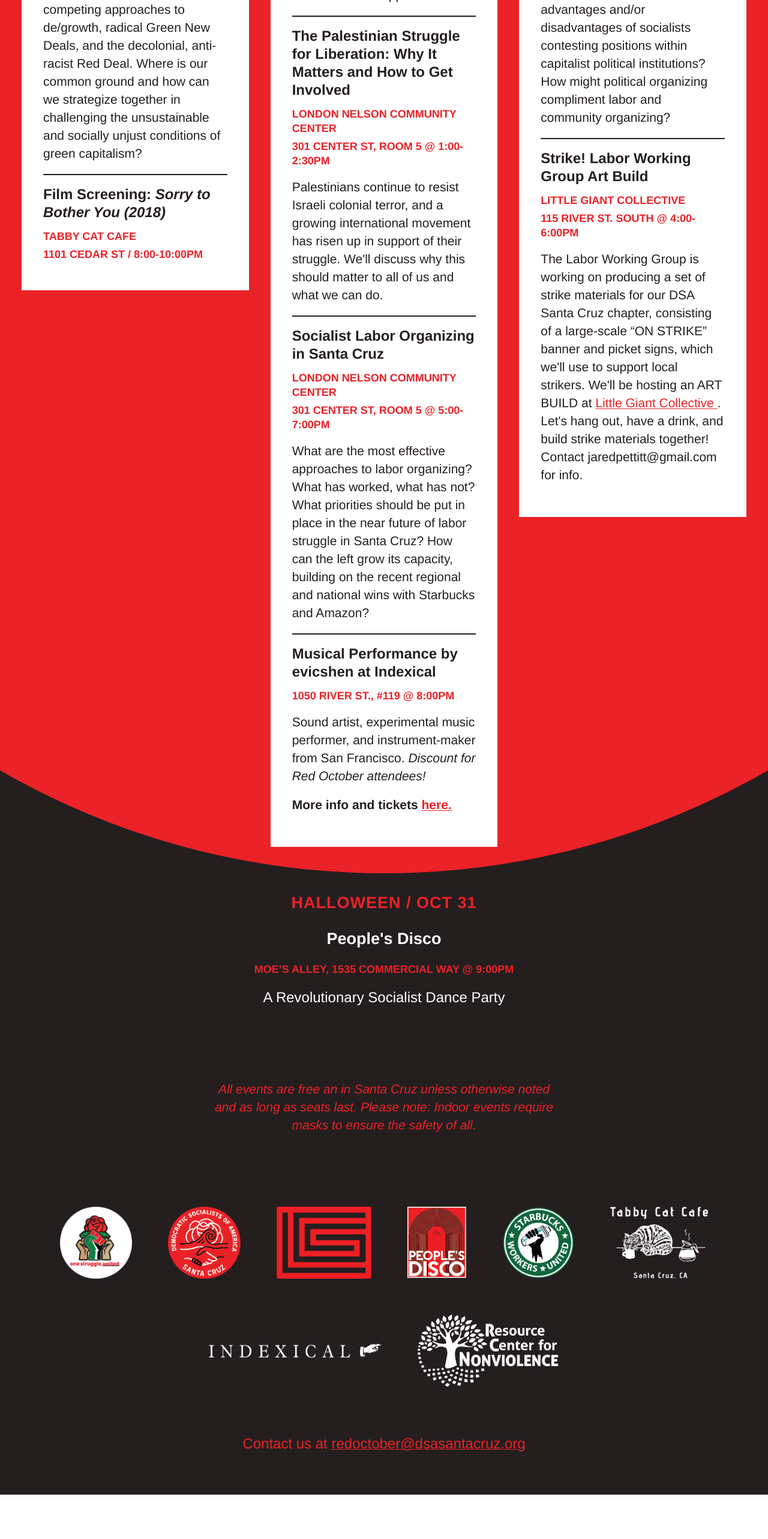
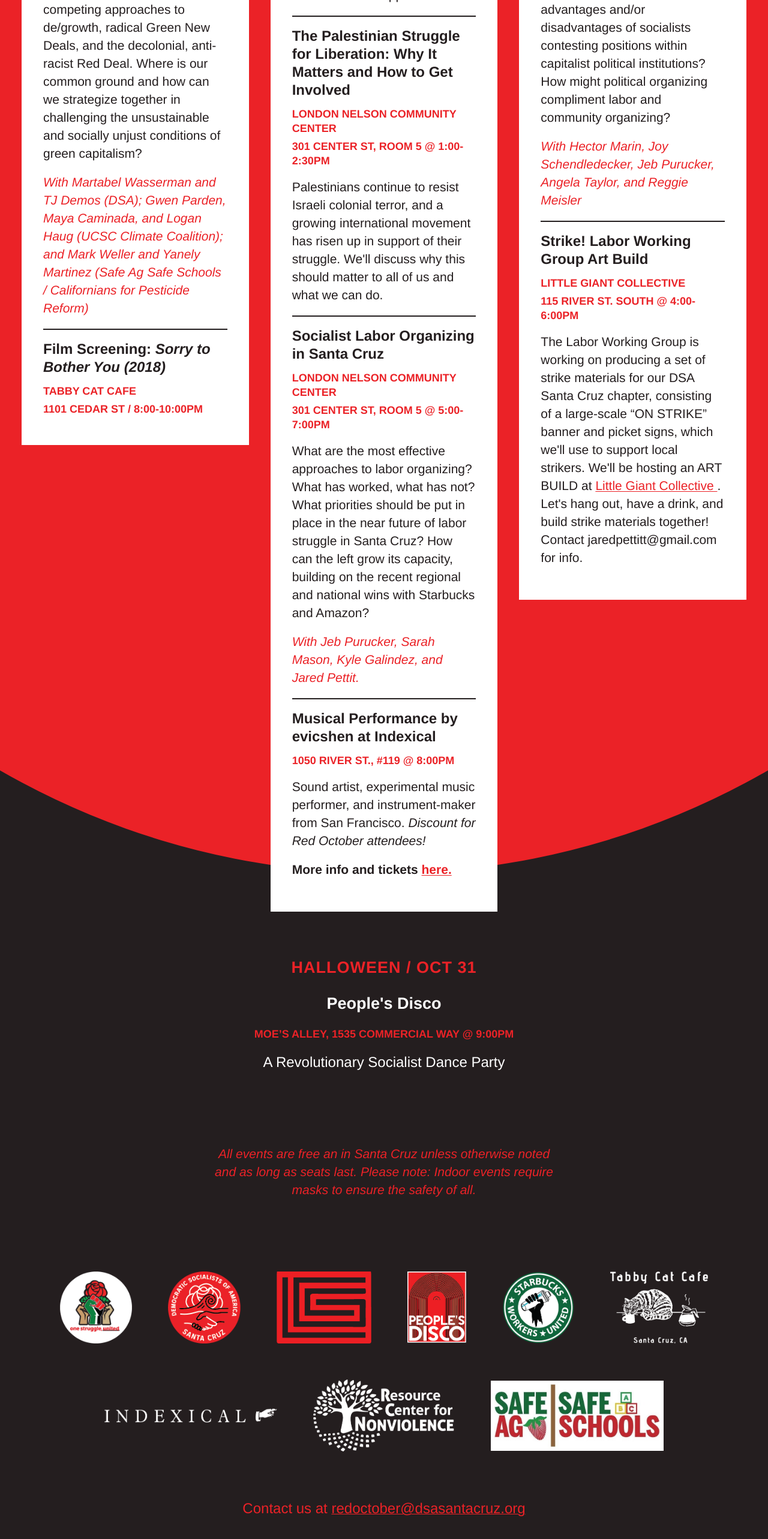
Before and after one commit to reilnuud/nuxt-redoctober, a Nuxt app: page / in a window 1280 px wide. Shown: the part 1927-4493 px from the top of the page at 60% size. Before the commit the page ends 4419 px from the top, so only its background shows below. Built offline with nearby package versions, Linux system fonts and the light colour scheme.

Commit message:
update content

```diff
--- a/components/organisms/Footer.vue
+++ b/components/organisms/Footer.vue
@@ -87,6 +87,13 @@
           src="/logos/RCNV-WHITE_LOGO.png"
         />
       </a>
+      <a>
+        <img
+          alt="logo"
+          class="object-contain max-w-[12rem] h-20"
+          src="/logos/safeagsafeschools.jpeg"
+        />
+      </a>
     </div>
     <!-- <a target="_blank" href="https://dsasantacruz.org/">
       <IconsLogomark class="w-20 bg-red h-20" />
--- a/pages/index.vue
+++ b/pages/index.vue
@@ -109,6 +109,15 @@
                   we strategize together in challenging the unsustainable and
                   socially unjust conditions of green capitalism?
                 </p>
+                <!-- <h4 class="font-bold text-red text-xs uppercase tracking-1">
+                  Speakers
+                </h4> -->
+                <p class="text-sm text-red italic mb-3">
+                  With Martabel Wasserman and TJ Demos (DSA); Gwen Parden, Maya
+                  Caminada, and Logan Haug (UCSC Climate Coalition); and Mark
+                  Weller and Yanely Martinez (Safe Ag Safe Schools /
+                  Californians for Pesticide Reform)
+                </p>
                 <hr class="my-3 border border-black" />
                 <h3 class="font-bold">
                   Film Screening:
@@ -184,6 +193,10 @@
                   How can the left grow its capacity, building on the recent
                   regional and national wins with Starbucks and Amazon?
                 </p>
+                <p class="text-sm text-red italic mb-3">
+                  With Jeb Purucker, Sarah Mason, Kyle Galindez, and Jared
+                  Pettit.
+                </p>
                 <hr class="my-3 border border-black" />
                 <h3 class="font-bold">
                   Musical Performance by evicshen at Indexical
@@ -232,6 +245,10 @@
                   positions within capitalist political institutions? How might
                   political organizing compliment labor and community
                   organizing?
+                </p>
+                <p class="text-sm text-red italic mb-3">
+                  With Hector Marin, Joy Schendledecker, Jeb Purucker, Angela
+                  Taylor, and Reggie Meisler
                 </p>
                 <hr class="my-3 border border-black" />
                 <h3 class="font-bold">Strike! Labor Working Group Art Build</h3>
```
Also changed, not shown: public/logos/safeagsafeschools.jpeg (added).
